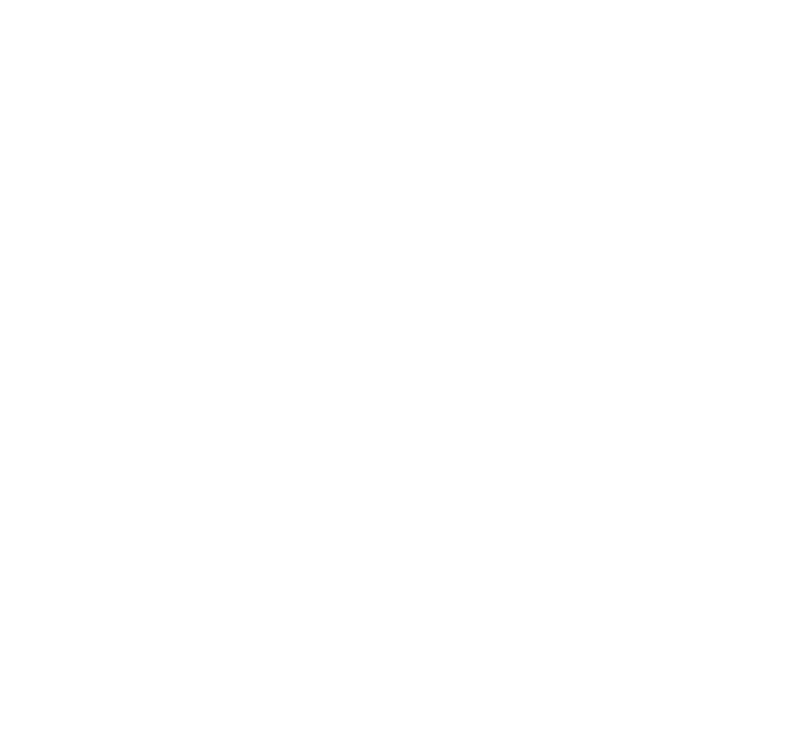
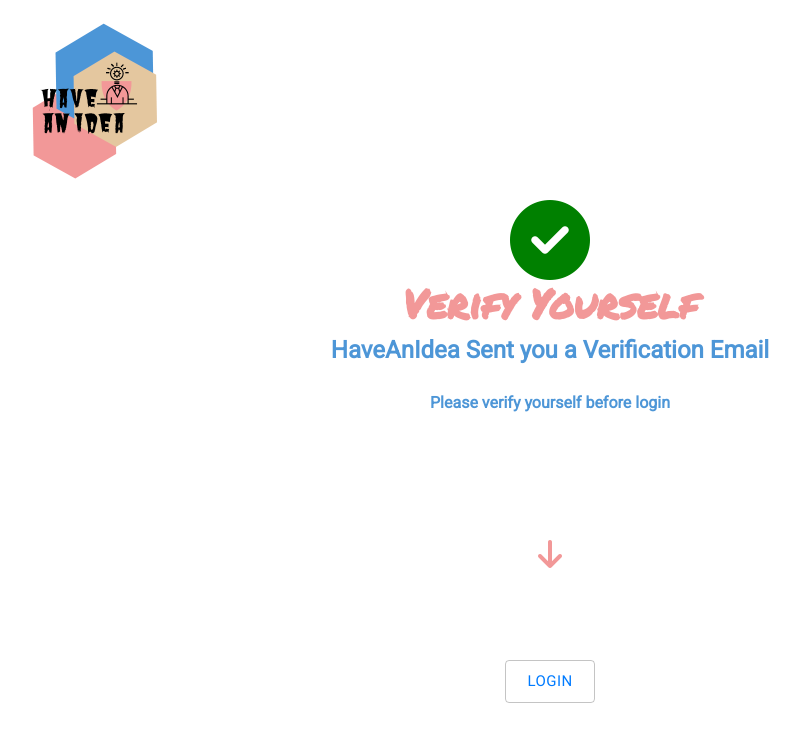
Before and after one commit to Hamzakhann/haveNIdea, a React (Create React App) app: page /email-verification in a window 1280 px wide. Shown: the top 742 px of the page, without its empty margins (90-890 px from the left). Built offline with nearby package versions, Linux system fonts and the light colour scheme.

Commit message:
added email verification screen

```diff
--- a/src/Routes/Routes.js
+++ b/src/Routes/Routes.js
@@ -3,12 +3,14 @@
 import {BrowserRouter as Router , Route , Switch} from 'react-router-dom';
 import Register from '../Screens/Register/Register';
 import Login from '../Screens/Login/Login';
+import EmailVerification from '../Screens/EmailVerification/EmailVerification';
 const Routes = (props)=> {
   return (
     <Router>
         <div>
         <Route exact path = '/register' component = {Register} />
         <Route exact path = '/login' component = {Login} />
+        <Route exact path = '/email-verification' component = {EmailVerification} />
         </div>
     </Router>
   );
--- /dev/null
+++ b/src/Screens/EmailVerification/EmailVerification.js
@@ -0,0 +1,33 @@
+    import React from 'react';
+    import { Button } from '@material-ui/core';
+    import { Link } from 'react-router-dom';
+    import '../auth.css';
+    import logo from '../../Assets/logo.png'
+    const EmailVerification = (props) => {
+        return (
+            <div className='container'>
+                <img src={logo} className='img img-fluid' />
+                <div className='e-verification-container' >
+                    <div className='email-tick'>
+                        <i class="fas fa-check-circle"></i>
+                    </div>
+                    <h1 className='text-center' >Verify Yourself</h1>
+                    <h4 className='text-center' >HaveAnIdea Sent you a Verification Email</h4>
+                    <p className='text-center' >Please verify yourself before login</p>
+                    <div class="arrow bounce" id='story'>
+                            <a class="fa fa-arrow-down fa-2x" href="#"></a>
+                    </div>
+                    <Button size='large' variant="outlined">
+                        <Link  className='text-decoration-none ' to='/login' >Login</Link>
+                    </Button>
+                </div>
+            </div>
+        );
+    };
+
+
+
+
+
+
+    export default EmailVerification
--- a/src/Screens/Register/Register.js
+++ b/src/Screens/Register/Register.js
@@ -43,6 +43,7 @@
     },
 }));
 const Register = (props) => {
+    // HOOKS SECTION
     const [userData, setUserData] = useState({
         firstName: '',
         lastName: '',
@@ -57,6 +58,8 @@
         password: '',
         c_password: '',
     });
+
+    console.log(props.auth)
     const onFormSubmit = () => {
       const userAfterValidate = registerValidator(userData)
       if(userAfterValidate.isValid){
@@ -65,6 +68,7 @@
         setregisterError({...registerError,...userAfterValidate.errors})
       }
     }
+
     const classes = useStyles()
     return (
         <div className='container-fluid p-0'>
@@ -192,5 +196,7 @@
         </div>
     );
 };
-
-export default connect(null, { registerUser })(withRouter(Register));
+const mapStateToProps = (state) =>({
+    auth : state.authReducer,
+  })
+export default connect(mapStateToProps, { registerUser })(withRouter(Register));
--- a/src/Screens/auth.css
+++ b/src/Screens/auth.css
@@ -68,6 +68,70 @@
     color: 	#4D96D7;
 }
 
+.e-verification-container{
+    display: flex;
+    flex-direction: column;
+    justify-content: flex-start;
+    align-items: center;
+    margin: 0 auto;
+    width: 100%;
+    height: 60vh;
+}
+.email-tick>i{
+    font-size: 80px;
+    font-weight: bold;
+    color: green;
+    text-align: center;
+}
+.e-verification-container h1{
+    font-family: 'Permanent Marker', cursive;
+    color: #F29898;
+    font-weight: bold;
+}
+.e-verification-container h4{
+    font-family: 'Roboto', sans-serif;
+    color: #4D96D7;
+    font-weight: bolder;
+}
+.e-verification-container p{
+    font-family: 'Roboto', sans-serif;
+    color: #4D96D7;
+    font-weight: bold;
+    line-height: 60px;
+}
+.arrow {
+    text-align: center;
+    margin: 8% 0;
+}
+.bounce {
+    -moz-animation: bounce 2s infinite;
+    -webkit-animation: bounce 2s infinite;
+    animation: bounce 2s infinite;
+}
+
+@keyframes bounce {
+    0%, 20%, 50%, 80%, 100% {
+        transform: translateY(0);
+    }
+    40% {
+        transform: translateY(-30px);
+    }
+    60% {
+        transform: translateY(-15px);
+    }
+}
+
+.arrow a {
+    font-weight: bold;
+    color:#F29898;
+    text-decoration: none;
+}
+
+.arrow a:hover {
+    color: #F29898;
+    text-decoration: none;
+}
+
 @media only screen and (max-width: 1024px) {
     .register-main-container{
         width: 100%;
```
